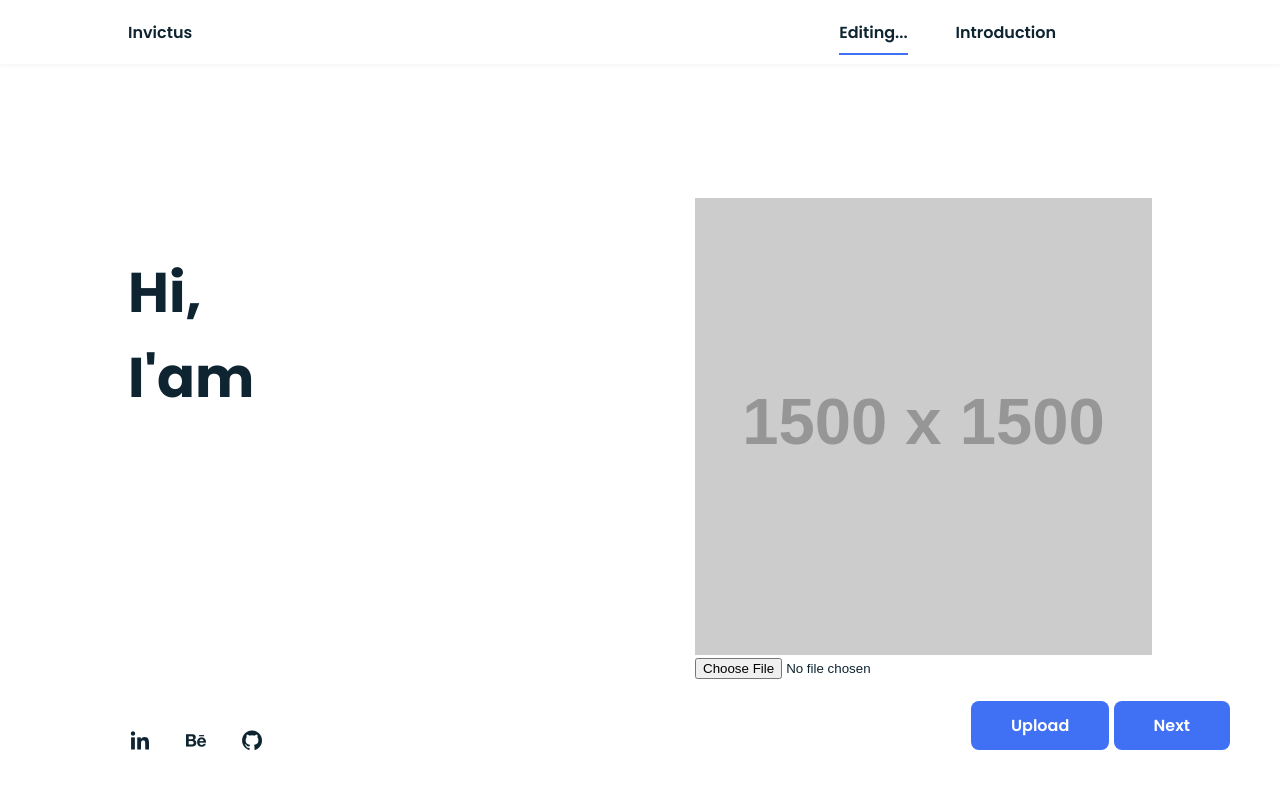
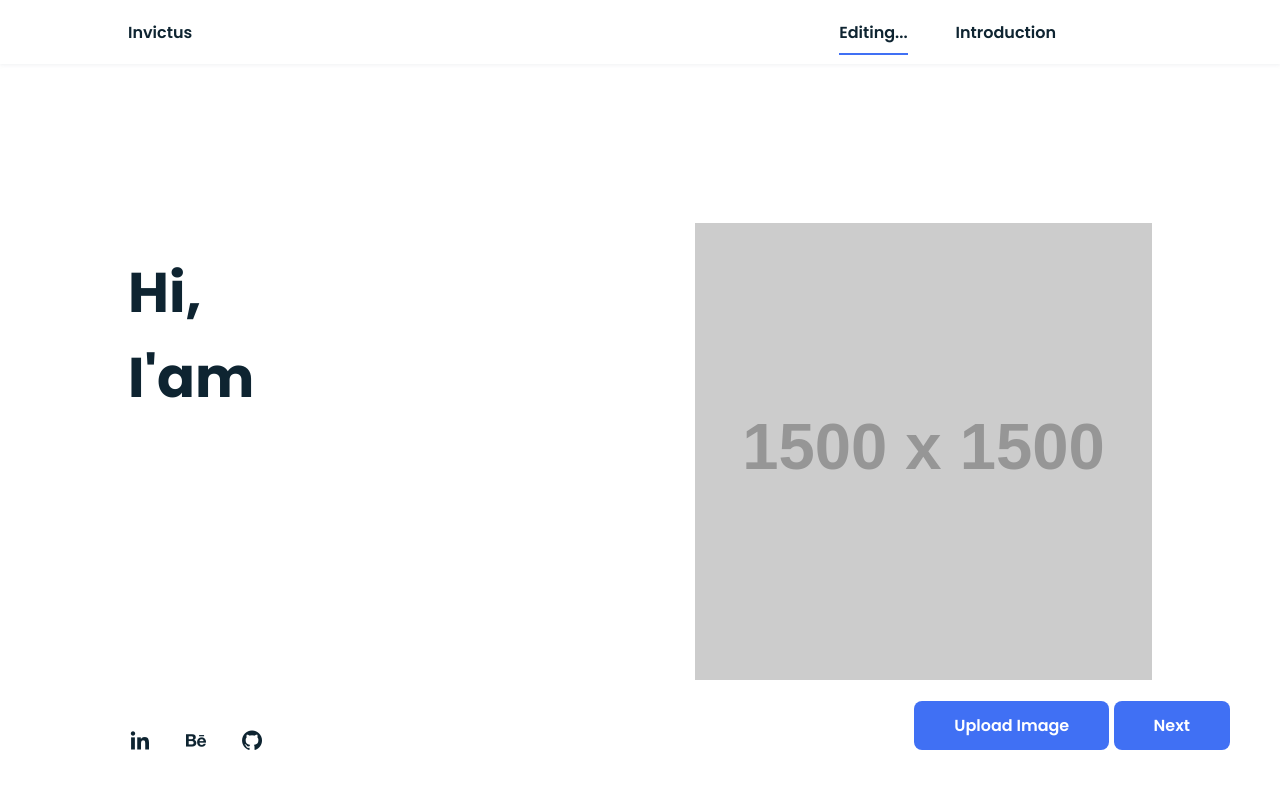
Before and after one commit to yahaod/IT-Project-Invictus, a plain HTML site: page Ver.0.10.15.3/edit-home.html in a window 1280 px wide. Shown: the top 800 px of the page. Drawn offline with nearby package versions, Linux system fonts and the light colour scheme; no server answers; placeholder pictures from the web are drawn by us.

Commit message:
update the upload button
delete the select file button.
upload button now can both select and upload the image

```diff
--- a/Ver.0.10.15.3/edit-home.html
+++ b/Ver.0.10.15.3/edit-home.html
@@ -69,7 +69,7 @@
                     <div class="column ui secondary segment">
                       <form class="ui form">
                         <div class="field">
-                          <input type = 'file' onchange="chooseFile(event)"/>
+                          <input type = 'file' id='imageInput' style='display:none' onchange="chooseFile(event)"/>
                         </div>
 
                       </form>
@@ -79,7 +79,8 @@
                 </div>
 
                 <span style="position:absolute; right:50px; bottom:50px;">
-                <a class="button"onclick='UploadButtonPressed();setTimeout(location.reload.bind(location), 2000)' >Upload</a>
+                <input type = 'file' id='imageInput' style='display:none' onchange="chooseFile(event)">
+                <a href="#" class="button" onclick='handleEditPicture();' >Upload Image</a>
                 <a href="edit-about.html" class="button">Next</a>
 
             </section>
```
